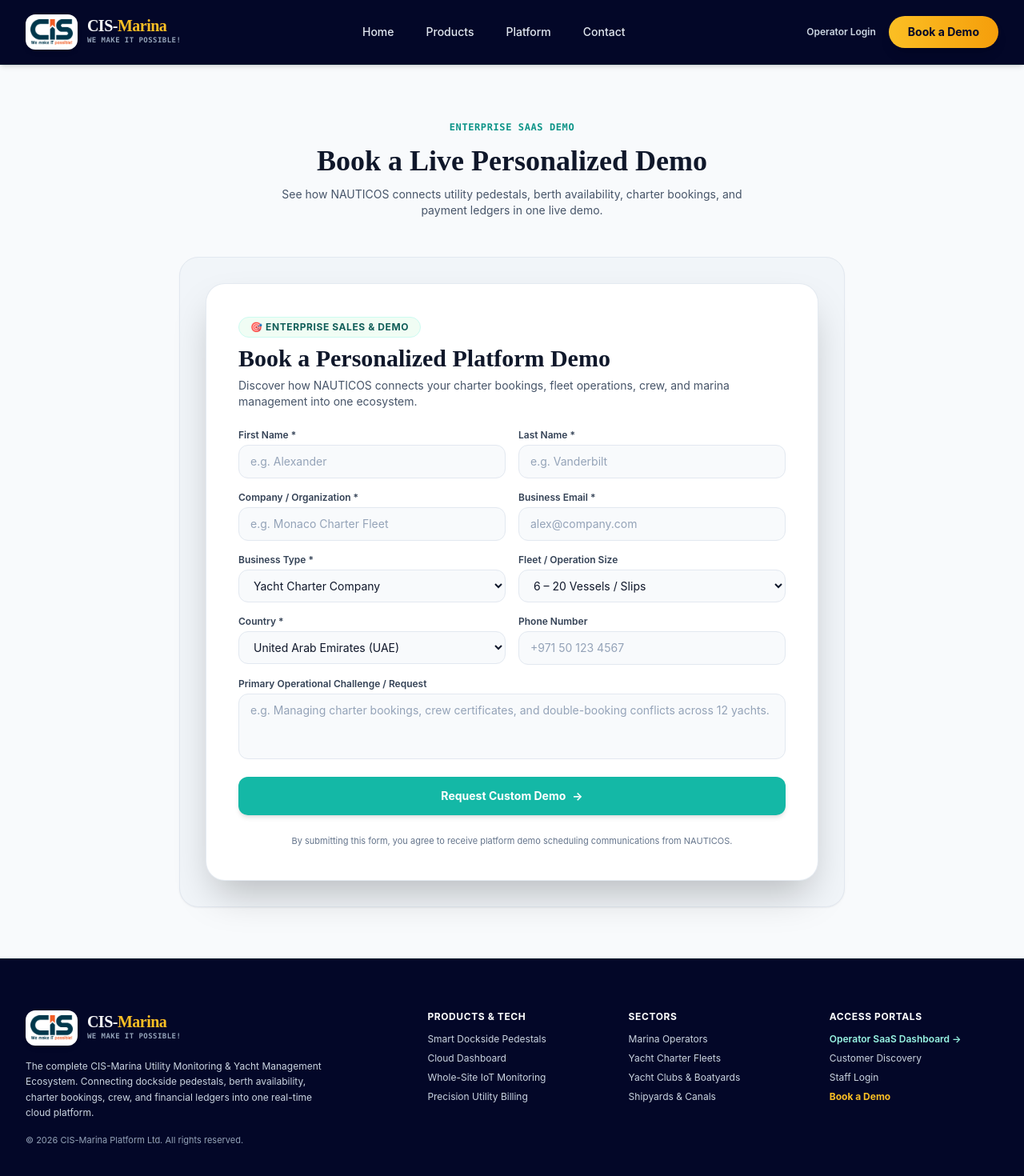
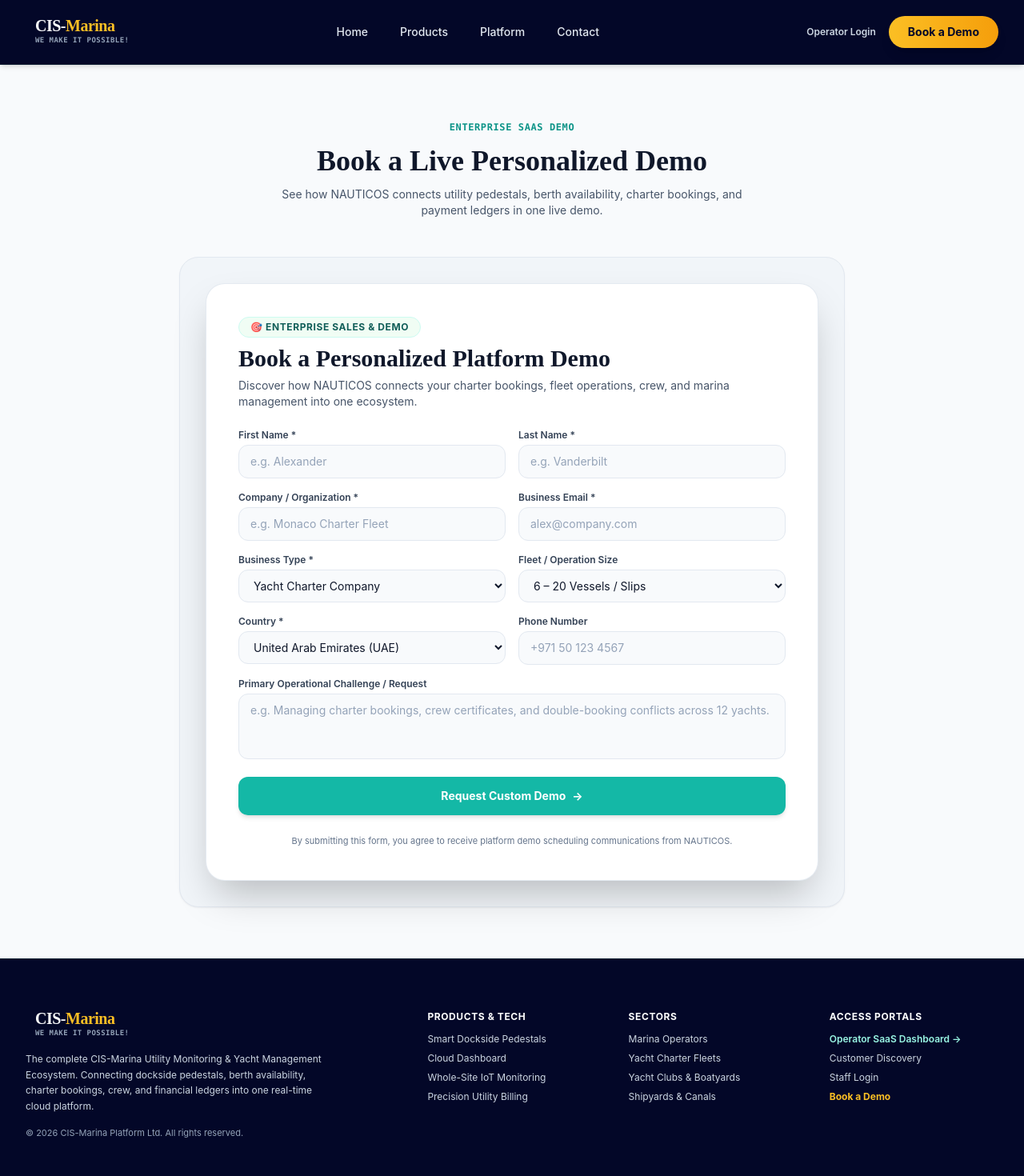
Before and after one commit to anuragtripathicis02/CIS-Marina, a Next.js app in the folder apps/web/: page /demo in a window 1280 px wide. Shown: the top 1470 px of the page at 80% size. Built offline with nearby package versions, Linux system fonts and the light colour scheme; no server answers.

Commit message:
update final code

```diff
--- a/apps/web/components/layout/Footer.tsx
+++ b/apps/web/components/layout/Footer.tsx
@@ -13,7 +13,7 @@
           {/* Brand Info */}
           <div className="md:col-span-2 space-y-4">
             <Link href="/" className="flex items-center space-x-3 group">
-              <div className="bg-white p-1.5 rounded-xl shadow-md group-hover:scale-105 transition-transform none items-center justify-center">
+              <div className="bg-white p-1.5 rounded-xl shadow-md group-hover:scale-105 transition-transform hidden items-center justify-center">
                 {/* eslint-disable-next-line @next/next/no-img-element */}
                 <img src="/cis-marina-logo.png" alt="CIS-Marina Logo" className="h-8 w-auto object-contain" />
               </div>
--- a/apps/web/components/layout/Navbar.tsx
+++ b/apps/web/components/layout/Navbar.tsx
@@ -10,7 +10,7 @@
 
         {/* CIS-Marina Brand Logo */}
         <Link href="/" className="flex items-center space-x-3 group">
-          <div className="bg-white p-1.5 rounded-xl shadow-md group-hover:scale-105 transition-transform none items-center justify-center">
+          <div className="bg-white p-1.5 rounded-xl shadow-md group-hover:scale-105 transition-transform  hidden items-center justify-center">
             {/* eslint-disable-next-line @next/next/no-img-element */}
             <img src="/cis-marina-logo.png" alt="CIS-Marina Logo" className="h-8 w-auto object-contain" />
           </div>
```
